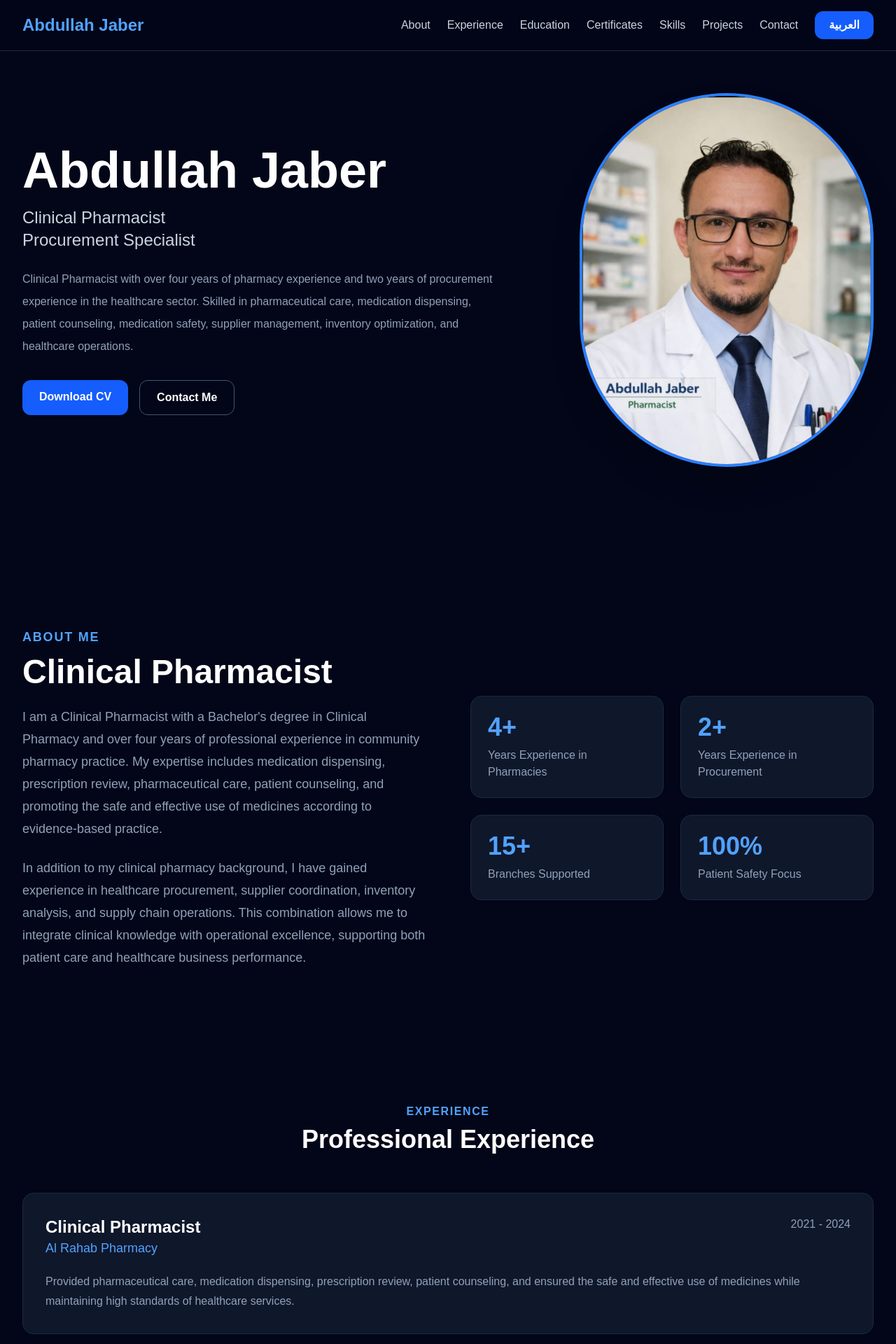
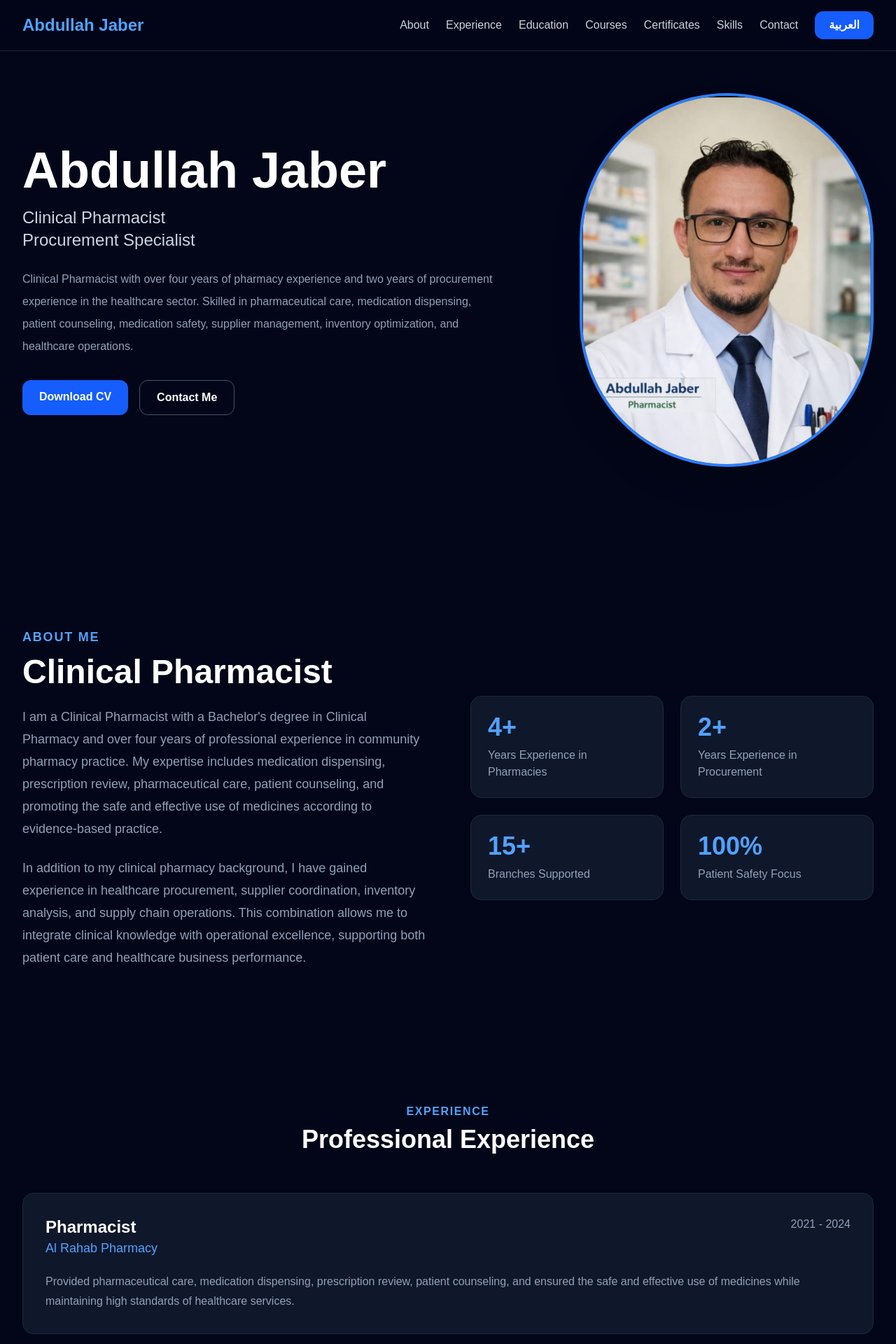
Before and after one commit to abdullahshatialwasl-sys/abdullah-portfolio, a Next.js app: page / in a window 1280 px wide. Shown: the top 1920 px of the page at 70% size. Built offline with nearby package versions, Linux system fonts and the light colour scheme.

Commit message:
Update portfolio content and navigation

```diff
--- a/components/Certifications.tsx
+++ b/components/Certifications.tsx
@@ -12,11 +12,14 @@ export default function Certifications() {
   );
 
   const certificates = [
+    "certificate05.jpeg",
+    "certificate16.jpeg",
+    "certificate17.jpeg",
+    "certificate15.jpeg",
     "certificate01.jpeg",
     "certificate02.jpeg",
     "certificate03.jpeg",
     "certificate04.jpeg",
-    "certificate05.jpeg",
     "certificate06.jpeg",
     "certificate07.jpeg",
     "certificate08.jpeg",
@@ -26,9 +29,7 @@ export default function Certifications() {
     "certificate12.jpeg",
     "certificate13.jpeg",
     "certificate14.jpeg",
-    "certificate15.jpeg",
-    "certificate16.jpeg",
-    "certificate17.jpeg",
+
   ];
 
   return (
--- a/components/Navbar.tsx
+++ b/components/Navbar.tsx
@@ -3,50 +3,39 @@
 import { useLanguage } from "./LanguageProvider";
 
 export default function Navbar() {
-
   const { language, setLanguage } = useLanguage();
 
-
-  const links = language === "en"
+  const links =
+    language === "en"
       ? [
           { name: "About", href: "#about" },
           { name: "Experience", href: "#experience" },
           { name: "Education", href: "#education" },
+          { name: "Courses", href: "#courses" },
           { name: "Certificates", href: "#certificates" },
           { name: "Skills", href: "#skills" },
-        { name: "Projects", href: "#projects" },
           { name: "Contact", href: "#contact" },
         ]
       : [
           { name: "نبذة عني", href: "#about" },
           { name: "الخبرة", href: "#experience" },
           { name: "التعليم", href: "#education" },
+          { name: "الدورات", href: "#courses" },
           { name: "الشهادات", href: "#certificates" },
           { name: "المهارات", href: "#skills" },
-        { name: "المشاريع", href: "#projects" },
           { name: "تواصل", href: "#contact" },
         ];
 
-
   return (
-
     <header className="fixed top-0 left-0 w-full z-50 bg-slate-950/80 backdrop-blur-md border-b border-slate-800">
-
       <div className="max-w-7xl mx-auto px-8 py-4 flex items-center justify-between">
-
-
         <h1 className="text-2xl font-bold text-blue-400">
           Abdullah Jaber
         </h1>
 
-
         <div className="flex items-center gap-6">
-
-
           <nav className="hidden lg:flex gap-6">
-
             {links.map((link) => (
-
               <a
                 key={link.name}
                 href={link.href}
@@ -54,11 +43,8 @@ export default function Navbar() {
               >
                 {link.name}
               </a>
-
             ))}
-
           </nav>
-
 
           <button
             onClick={() =>
@@ -68,14 +54,8 @@ export default function Navbar() {
           >
             {language === "en" ? "العربية" : "English"}
           </button>
-
-
         </div>
-
-
       </div>
-
     </header>
-
   );
 }
--- a/data/profile.ts
+++ b/data/profile.ts
@@ -17,7 +17,7 @@ export const profile = {
     en: [
       {
         company: "Al Rahab Pharmacy",
-        position: "Clinical Pharmacist",
+        position: "Pharmacist",
         period: "2021 - 2024",
       },
       {
@@ -35,18 +35,18 @@ export const profile = {
     ar: [
       {
         company: "صيدلية الرحاب",
-        position: "صيدلي سريري",
-        period: "2024 - 2021",
+        position: "صيدلي",
+        period: "2021 - 2024",
       },
       {
         company: "صيدلية الدوحة",
         position: "صيدلي",
-        period: "2021 - 2019",
+        period: "2019 - 2021",
       },
       {
         company: "مؤسسة شاطئ الوصل التجارية",
         position: "أخصائي مشتريات",
-        period: "حتى الآن - 2024",
+        period: "2024 - حتى الآن",
       },
     ],
   },
```
Lines whose indentation alone changed are shown as unchanged.
